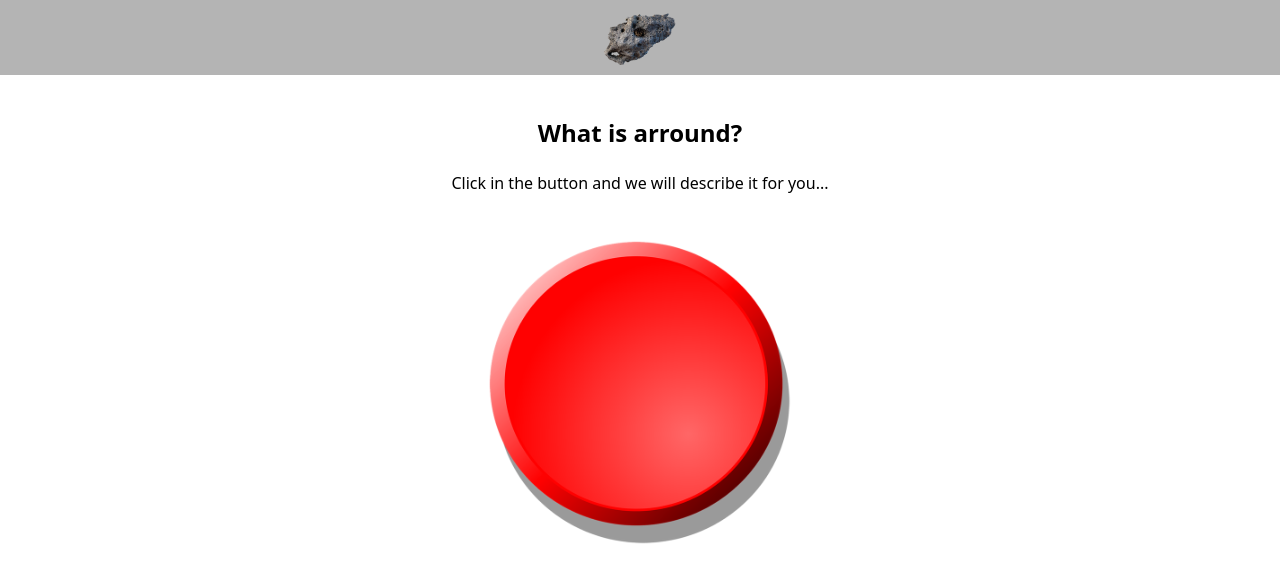
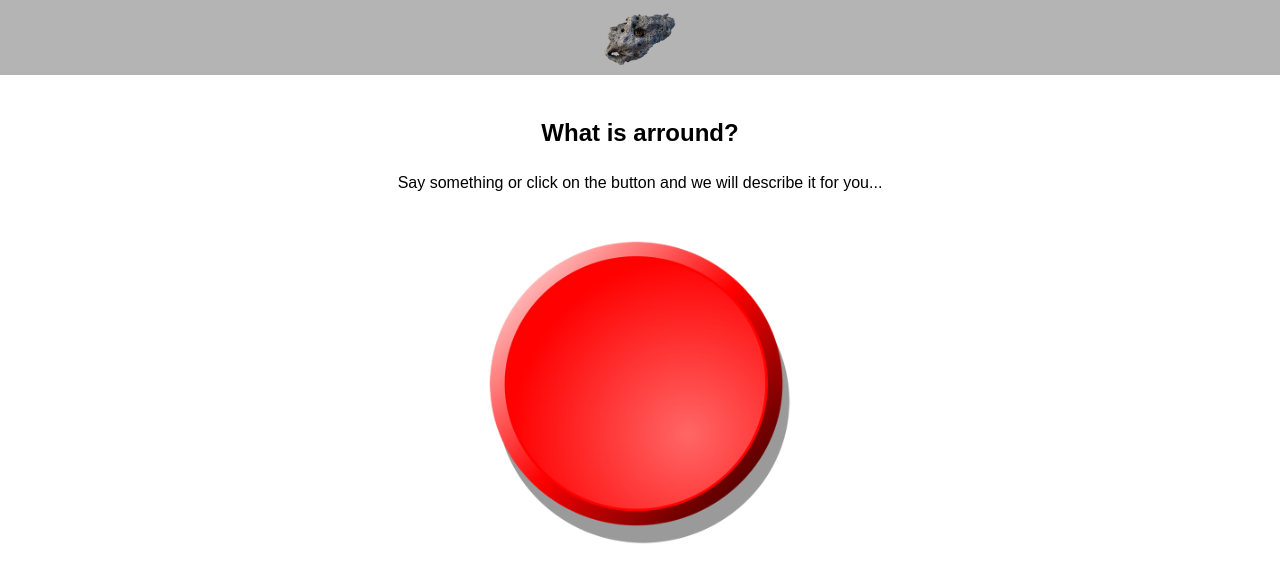
Before and after one commit to Dewiin/blind-spot, a React (Vite) app: page / in a window 1280 px wide. Shown: the top 582 px of the page. Built offline with nearby package versions, Linux system fonts and the light colour scheme.

Commit message:
button not woking but we can make it work

```diff
--- a/src/App.css
+++ b/src/App.css
@@ -61,6 +61,14 @@ body{
   padding: 20px;
   box-sizing: border-box;
 }
+.textSection h2{
+  font-family: 'Arial', monospace;
+  font-weight: bold;
+  color: #000000;
+}
+.textSection p{
+  font-family: 'Arial', monospace;
+}
 .buttonSection{
   height: 100%;
   width: 100%;
@@ -68,6 +76,7 @@ body{
   align-items: center;
   text-align: center;
 }
+
 /*
 @keyframes logo-spin {
   from {
--- a/src/App.jsx
+++ b/src/App.jsx
@@ -36,7 +36,8 @@ function App() {
         <div className="mainBody">
           <div className="textSection">
             <h2>What is arround?</h2>
-           <p>Click in the button and we will describe it for you...</p>
+           <p>Say something or click on the button and we will describe it for you...</p>
+
 
           </div>
           <div className="buttonSection">
```
